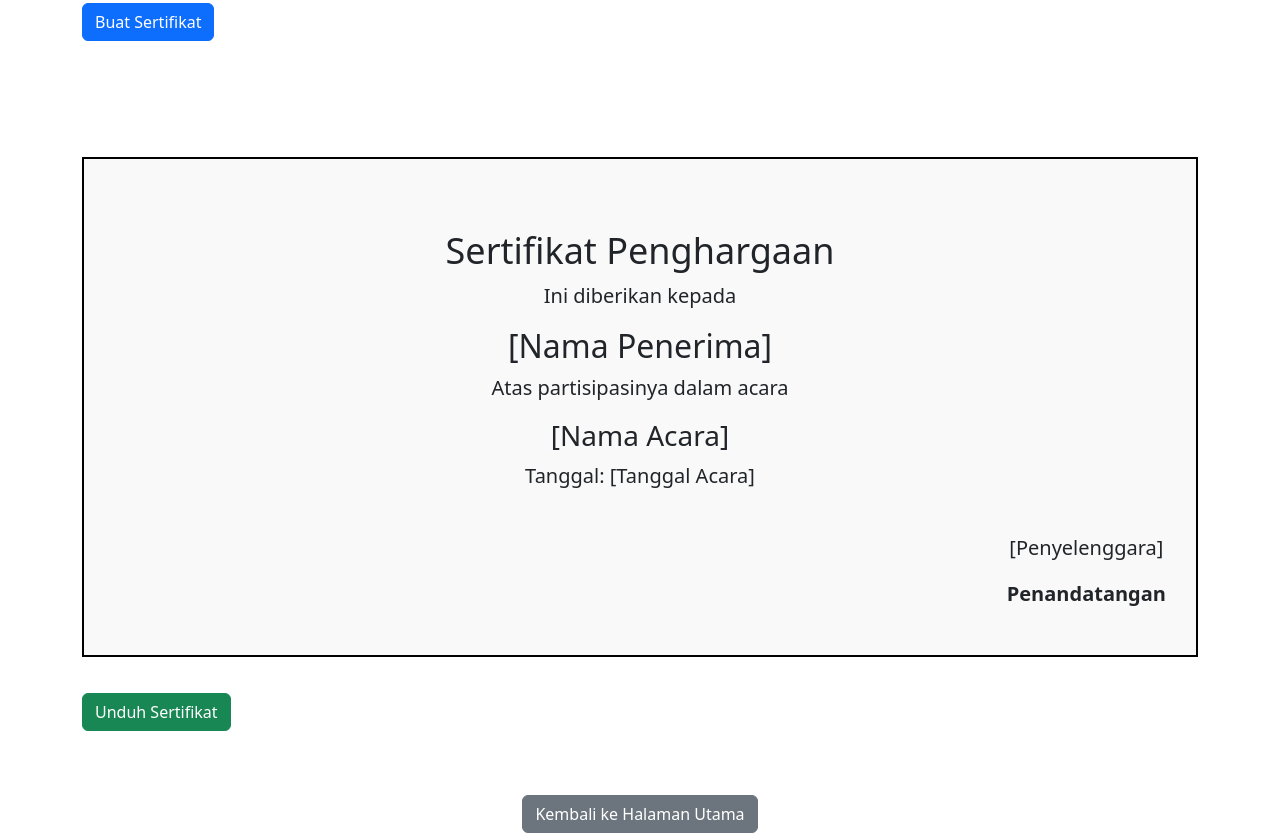
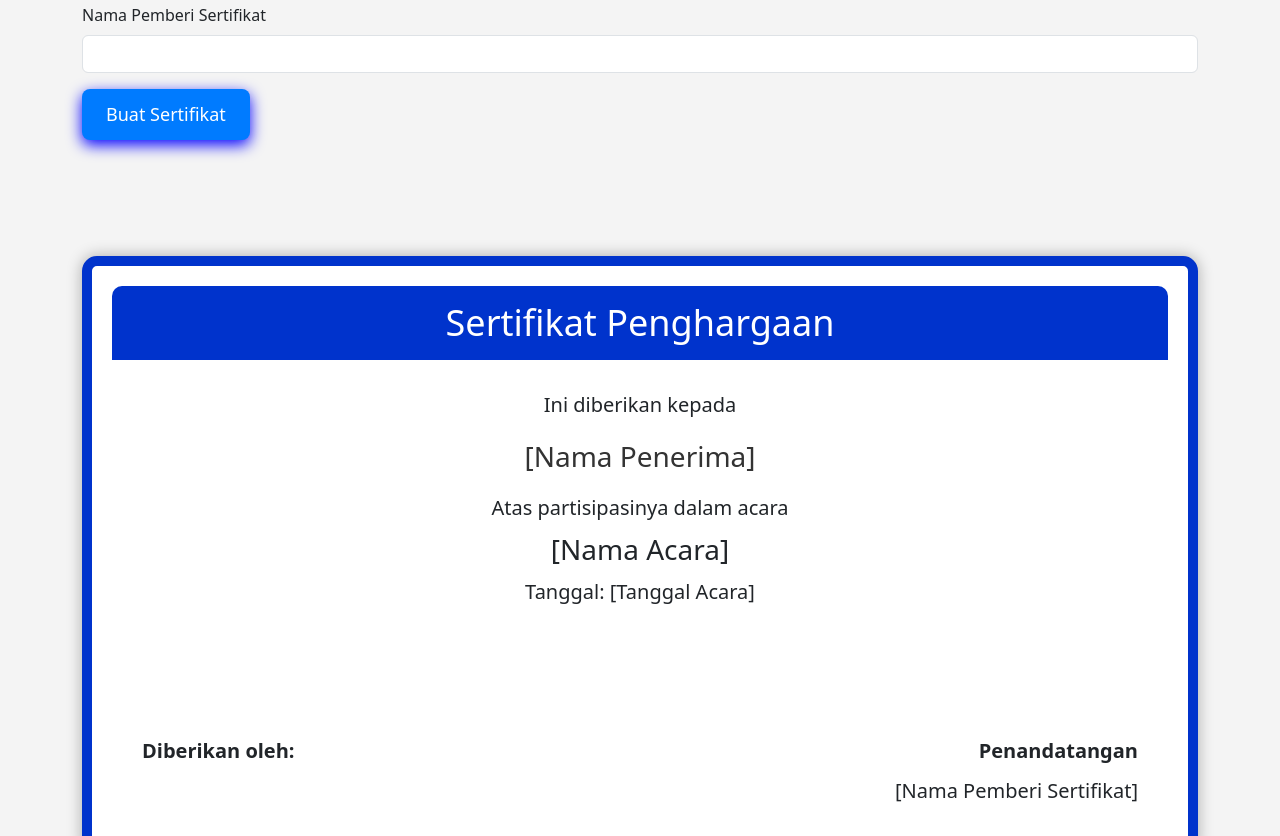
Before and after one commit to Nafidzlifah/Company.Profile, a plain HTML site: page sertifikat.html in a window 1280 px wide. Shown: the part 555-1391 px from the top of the page. Drawn offline with nearby package versions, Linux system fonts and the light colour scheme; a script that the page names is missing.

Commit message:
sertifikat.html

```diff
--- a/sertifikat.html
+++ b/sertifikat.html
@@ -6,29 +6,91 @@
   <title>Buat Sertifikat</title>
   <link href="https://cdn.jsdelivr.net/npm/bootstrap@5.3.3/dist/css/bootstrap.min.css" rel="stylesheet" integrity="sha384-QWTKZyjpPEjISv5WaRU9OFeRpok6YctnYmDr5pNlyT2bRjXh0JMhjY6hW+ALEwIH" crossorigin="anonymous">
   <style>
+    body {
+      background-color: #f4f4f4;
+    }
+
     .certificate-container {
-      border: 2px solid #000;
+      border: 10px solid #0033cc;
       padding: 20px;
       margin: 20px 0;
       text-align: center;
       width: 100%;
-      height: 500px;
-      background-color: #f9f9f9;
+      height: 600px;
+      background-color: #fff;
       position: relative;
+      box-shadow: 0 0 15px rgba(0, 0, 0, 0.3);
+      border-radius: 15px;
     }
-    .certificate-container h1 {
+
+    .certificate-header {
+      background-color: #0033cc;
+      color: #fff;
+      padding: 15px 0;
+      border-radius: 10px 10px 0 0;
+      margin-bottom: 30px;
+    }
+
+    .certificate-header h1 {
       font-size: 36px;
-      margin-top: 50px;
+      margin: 0;
     }
+
+    .certificate-container h2 {
+      font-size: 28px;
+      margin: 20px 0;
+      color: #333;
+    }
+
     .certificate-container p {
       font-size: 20px;
+      margin: 10px 0;
     }
-    .signature {
+
+    .footer {
       position: absolute;
       bottom: 30px;
-      right: 30px;
+      left: 50px;
+      font-size: 16px;
+      text-align: left;
+      width: calc(100% - 100px);
+      display: flex; /* Use flexbox to align items */
+      justify-content: space-between; /* Space between items */
+    }
+
+    .signature {
       font-size: 18px;
+      text-align: right;
     }
+
+    .footer-title {
+      font-weight: bold;
+    }
+
+    /* Tombol dengan efek timbul */
+    .btn-timbul {
+      background-color: #007bff;
+      border: none;
+      color: white;
+      padding: 12px 24px;
+      font-size: 18px;
+      border-radius: 8px;
+      box-shadow: 0px 5px 15px rgb(4, 0, 255);
+      transition: all 0.3s ease-in-out;
+    }
+
+    /* Efek saat hover */
+    .btn-timbul:hover {
+      box-shadow: 0px 8px 20px rgb(54, 4, 255);
+      transform: translateY(-5px);
+    }
+
+    /* Efek saat ditekan */
+    .btn-timbul:active {
+      transform: translateY(2px);
+      box-shadow: 0px 4px 10px rgb(25, 0, 255);
+    }
+
   </style>
 </head>
 <body>
@@ -61,7 +123,11 @@
           <label for="organizer" class="form-label">Penyelenggara</label>
           <input type="text" class="form-control" id="organizer" required>
         </div>
-        <button type="button" class="btn btn-primary" onclick="generateCertificate()">Buat Sertifikat</button>
+        <div class="mb-3">
+          <label for="issuer" class="form-label">Nama Pemberi Sertifikat</label>
+          <input type="text" class="form-control" id="issuer" required>
+        </div>
+        <button type="button" class="btn btn-primary btn-timbul" onclick="generateCertificate()">Buat Sertifikat</button>
       </form>
     </div>
   </section>
@@ -70,25 +136,34 @@
   <section id="certificate" class="py-5">
     <div class="container">
       <div id="certificateContainer" class="certificate-container">
-        <h1>Sertifikat Penghargaan</h1>
+        <div class="certificate-header">
+          <h1>Sertifikat Penghargaan</h1>
+        </div>
         <p>Ini diberikan kepada</p>
         <h2 id="certificateName">[Nama Penerima]</h2>
         <p>Atas partisipasinya dalam acara</p>
         <h3 id="certificateEvent">[Nama Acara]</h3>
         <p>Tanggal: <span id="certificateDate">[Tanggal Acara]</span></p>
-        <div class="signature">
-          <p id="certificateOrganizer">[Penyelenggara]</p>
-          <p><strong>Penandatangan</strong></p>
+
+        <div class="footer">
+          <div>
+            <p class="footer-title">Diberikan oleh:</p>
+            <p id="certificateOrganizer"></p>
+          </div>
+          <div class="signature">
+            <p class="footer-title">Penandatangan</p>
+            <p id="certificateIssuer">[Nama Pemberi Sertifikat]</p>
+          </div>
         </div>
       </div>
-      <button class="btn btn-success mt-3" onclick="downloadCertificate()">Unduh Sertifikat</button>
+      <button class="btn btn-success btn-timbul mt-3" onclick="downloadCertificate()">Unduh Sertifikat</button>
     </div>
   </section>
 
   <!-- Tombol Kembali ke Halaman Utama -->
   <section class="text-center py-3">
     <div class="container">
-      <a href="index.html" class="btn btn-secondary">Kembali ke Halaman Utama</a>
+      <a href="index.html" class="btn btn-secondary btn-timbul">Kembali ke Halaman Utama</a>
     </div>
   </section>
 
@@ -98,11 +173,13 @@
       const event = document.getElementById('eventName').value;
       const date = document.getElementById('eventDate').value;
       const organizer = document.getElementById('organizer').value;
+      const issuer = document.getElementById('issuer').value;
 
       document.getElementById('certificateName').textContent = name;
       document.getElementById('certificateEvent').textContent = event;
       document.getElementById('certificateDate').textContent = date;
       document.getElementById('certificateOrganizer').textContent = organizer;
+      document.getElementById('certificateIssuer').textContent = issuer;
 
       document.getElementById('certificate').scrollIntoView({ behavior: 'smooth' });
     }
```
